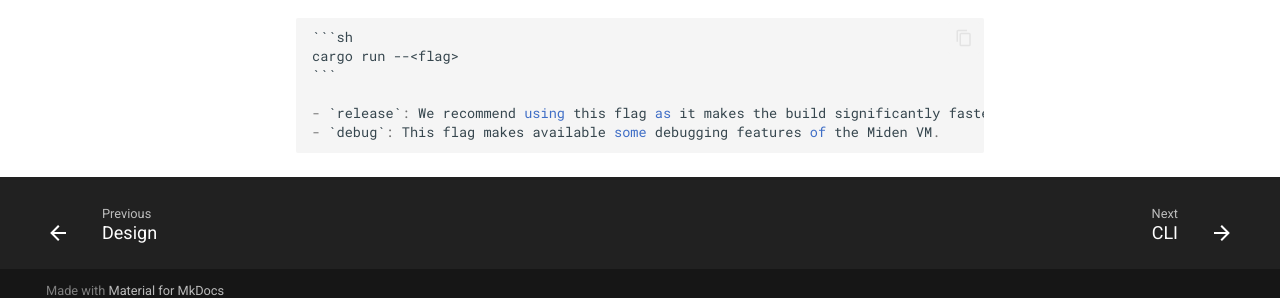
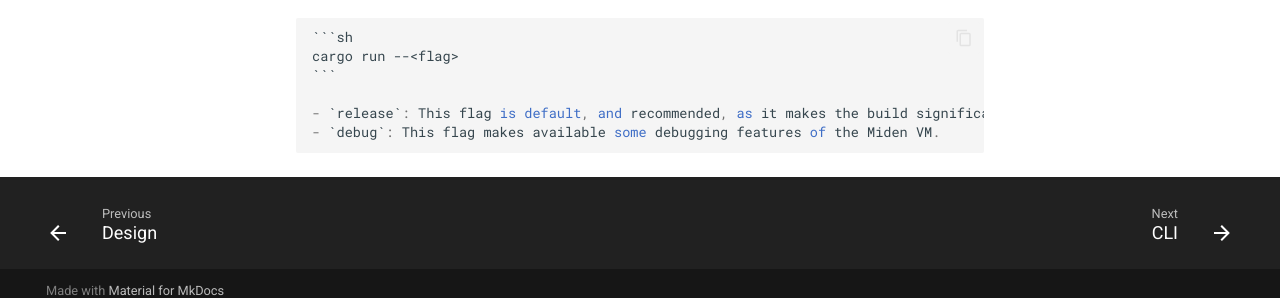
Before and after one commit to 0xPolygonMiden/miden-client, an MkDocs documentation site: the page built from docs/install-and-run.md, in a window 1280 px wide and 900 px high, scrolled down 825 px. Shown: the part 587-885 px from the top of the window. Built offline with MkDocs 1.6.1 and Material for MkDocs 9.7.7, drawn with Linux system fonts in a browser that asks for light colours.

Commit message:
update after review

````diff
--- a/docs/install-and-run.md
+++ b/docs/install-and-run.md
@@ -51,5 +51,5 @@ There are two optional flags on `cargo run`.
     cargo run --<flag>
     ```
 
-    - `release`: We recommend using this flag as it makes the build significantly faster. This is a default when [installing](#install-the-client).
+    - `release`: This flag is default, and recommended, as it makes the build significantly faster. This is also a default when [installing](#install-the-client).
     - `debug`: This flag makes available some debugging features of the Miden VM.
````
